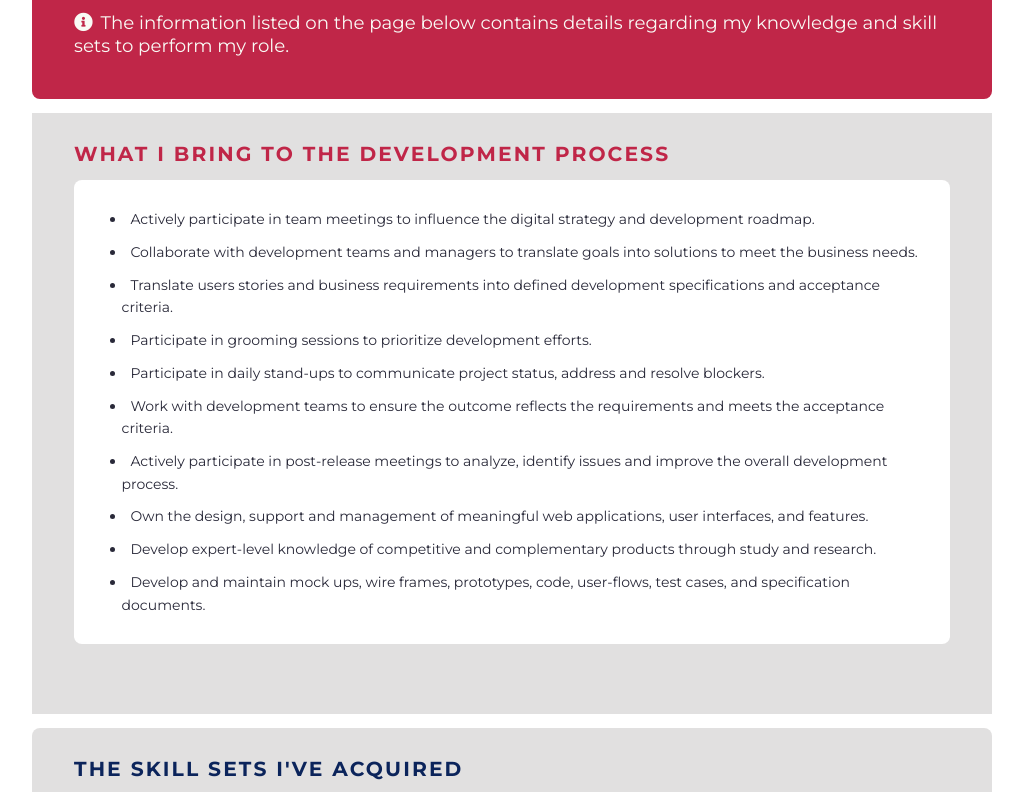
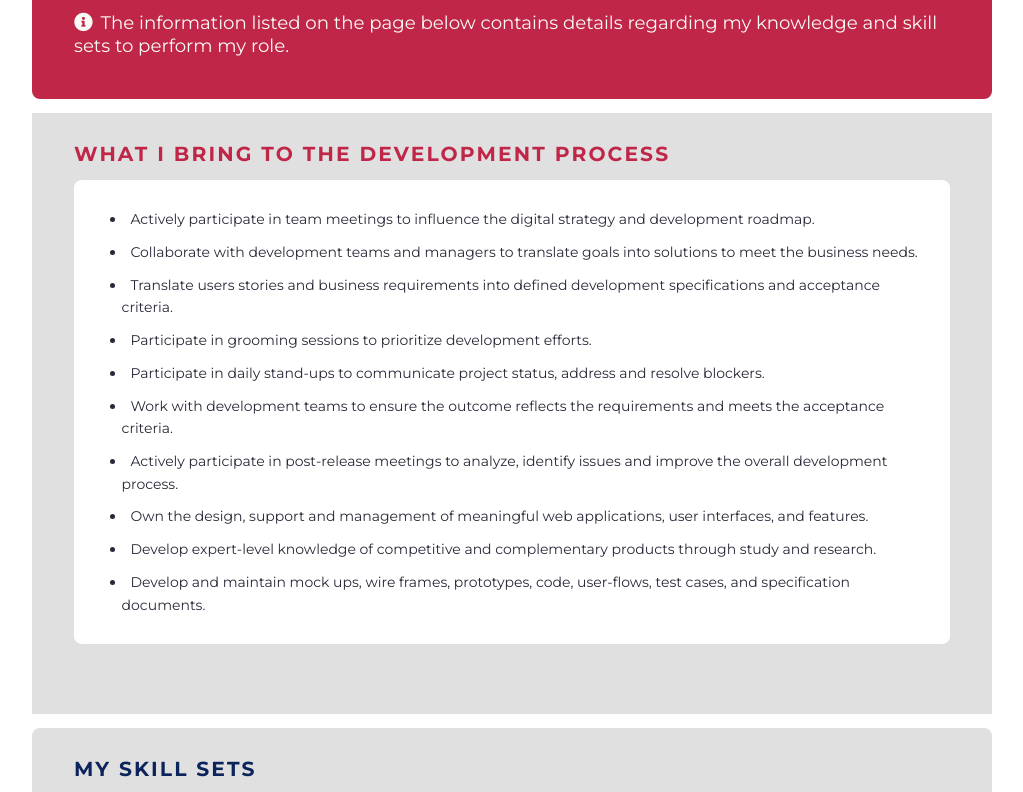
Before and after one commit to rinellam/template07082019, a plain HTML site: page index.html in a window 1280 px wide. Shown: the part 125-917 px from the top of the page, without its empty margins (128-1151 px from the left). Drawn offline with Linux system fonts and the light colour scheme.

Commit message:
final update to template

```diff
--- a/index.html
+++ b/index.html
@@ -42,7 +42,7 @@
 
     <section class="component-card">
 
-        <h2 class="subhead-text--lg">The Skill Sets I've Acquired</h2>
+        <h2 class="subhead-text--lg">My Skill Sets</h2>
         <div class="component-card-wrap">
             <!-- card 1 -->
             <div class="sub-component-card">
```
